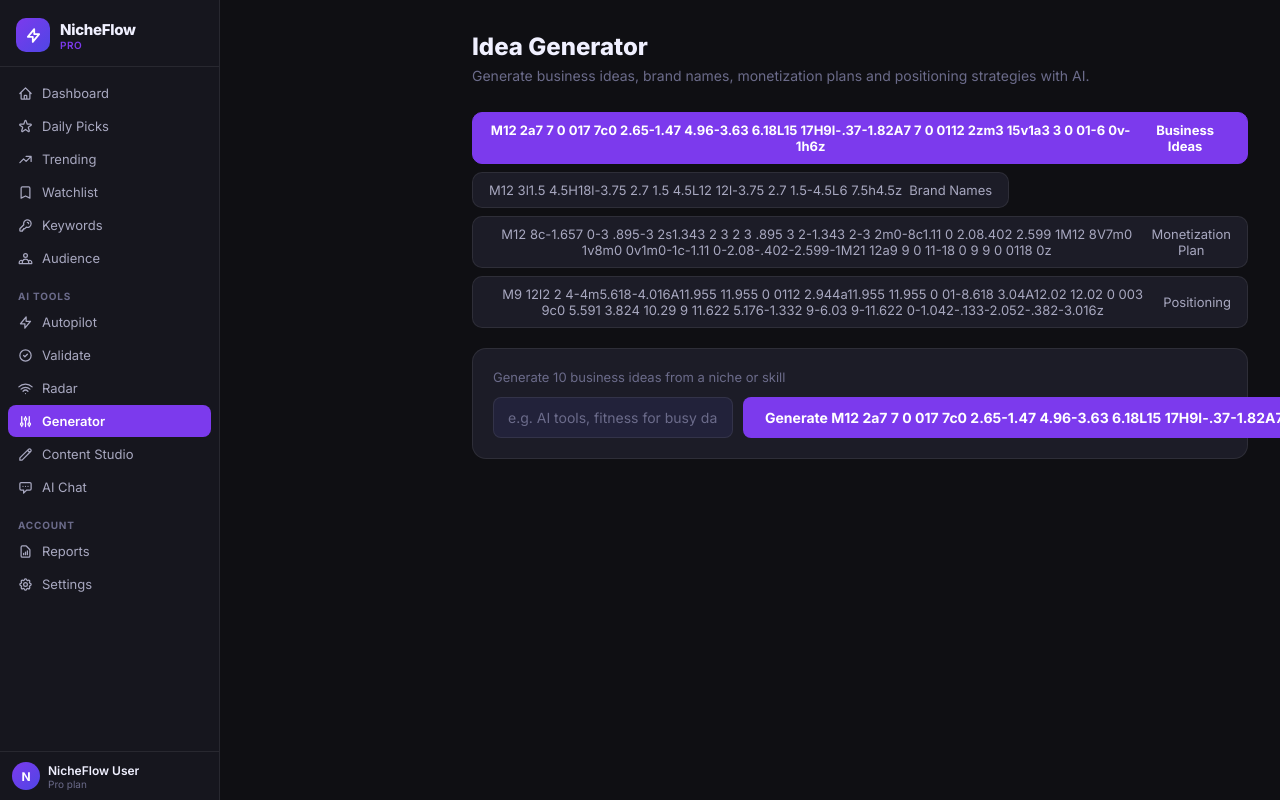
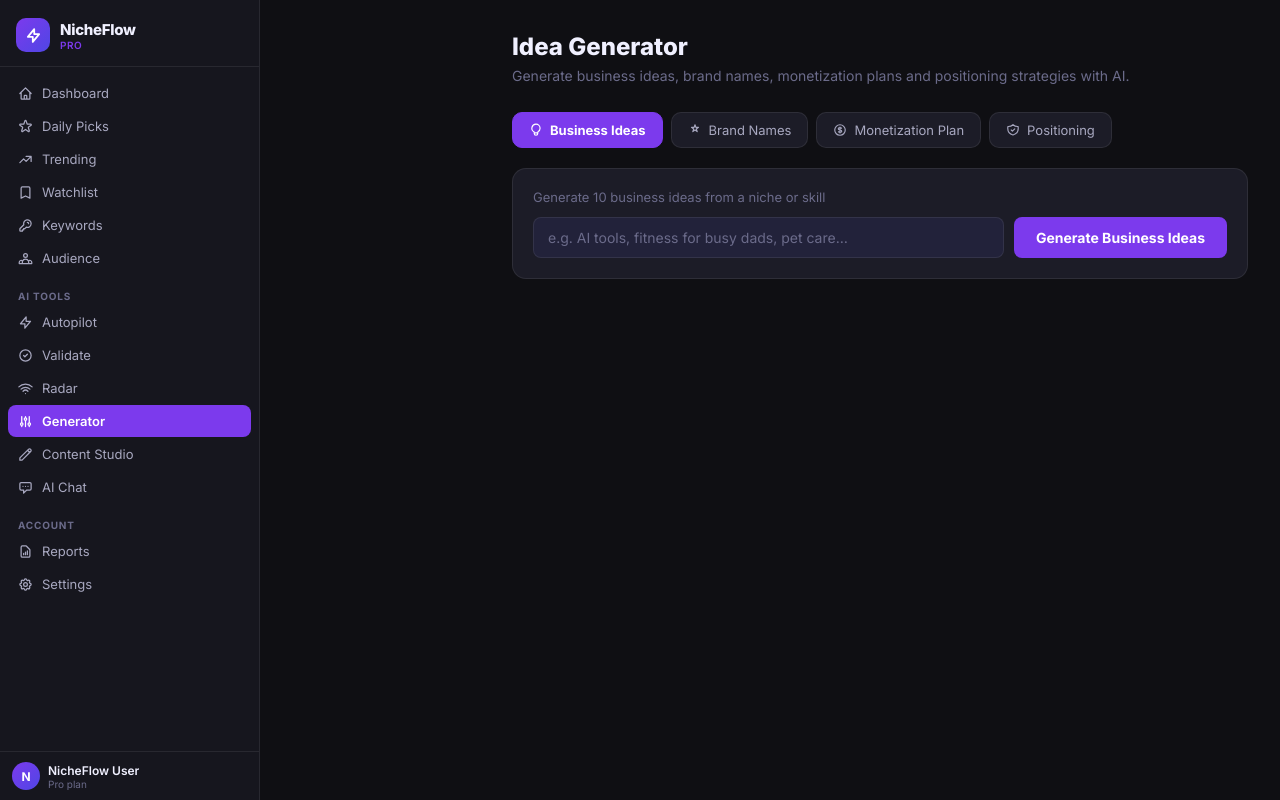
Before and after one commit to NicheFlow1/nicheflow-saas, a Next.js app: page /generator in a window 1280 px wide. Built offline with nearby package versions, Linux system fonts and the light colour scheme.

Commit message:
fix: sync sidebar width to 260px, fix generator SVG paths rendering as text in buttons

```diff
--- a/src/app/generator/page.tsx
+++ b/src/app/generator/page.tsx
@@ -124,7 +124,7 @@
       <div style={{ display: 'flex', gap: '8px', marginBottom: '20px', flexWrap: 'wrap' }}>
         {MODES.map(m => (
           <button key={m.id} onClick={() => { setMode(m.id); setResult(null); setError(''); }} style={{ display: 'flex', alignItems: 'center', gap: '7px', background: mode === m.id ? 'var(--accent)' : 'var(--bg-card)', border: `1px solid ${mode === m.id ? 'var(--accent)' : 'var(--border)'}`, borderRadius: '10px', padding: '9px 16px', color: mode === m.id ? '#fff' : 'var(--text-secondary)', fontSize: '13px', fontWeight: mode === m.id ? 700 : 400, cursor: 'pointer' }}>
-            <span>{m.icon}</span>{m.label}
+            <svg width="14" height="14" viewBox="0 0 24 24" fill="none" stroke="currentColor" strokeWidth="2" strokeLinecap="round" strokeLinejoin="round" style={{flexShrink:0}}><path d={m.icon}/></svg>{m.label}
           </button>
         ))}
       </div>
@@ -137,7 +137,7 @@
             placeholder={mode === 'ideas' ? 'e.g. AI tools, fitness for busy dads, pet care…' : mode === 'names' ? 'e.g. productivity app for remote teams' : mode === 'monetize' ? 'e.g. cooking blog, AI newsletter, Shopify niche store' : 'e.g. project management tool for freelancers'}
             style={{ flex: 1, background: 'var(--bg-elevated)', border: '1px solid var(--border)', borderRadius: '8px', padding: '11px 14px', color: 'var(--text-primary)', fontSize: '14px', outline: 'none' }}/>
           <button onClick={generate} disabled={loading} style={{ background: 'var(--accent)', color: '#fff', border: 'none', borderRadius: '8px', padding: '11px 22px', fontWeight: 700, fontSize: '14px', cursor: loading ? 'not-allowed' : 'pointer', opacity: loading ? 0.7 : 1, flexShrink: 0 }}>
-            {loading ? 'Generating…' : `Generate ${currentMode.icon}`}
+            {loading ? 'Generating…' : `Generate ${currentMode.label}`}
           </button>
         </div>
       </div>
--- a/src/components/layout/LayoutShell.tsx
+++ b/src/components/layout/LayoutShell.tsx
@@ -3,7 +3,7 @@
 import Sidebar from './Sidebar';
 
 const NO_SIDEBAR = ['/', '/auth/login', '/auth/signup', '/auth/callback', '/privacy', '/terms', '/pricing', '/about'];
-const SIDEBAR_W = 220;
+const SIDEBAR_W = 260;
 
 export default function LayoutShell({ children }: { children: React.ReactNode }) {
   const pathname = usePathname();
--- a/src/components/layout/Sidebar.tsx
+++ b/src/components/layout/Sidebar.tsx
@@ -21,7 +21,7 @@
   { href: '/dashboard/settings',     label: 'Settings',       icon: 'M10.325 4.317c.426-1.756 2.924-1.756 3.35 0a1.724 1.724 0 002.573 1.066c1.543-.94 3.31.826 2.37 2.37a1.724 1.724 0 001.065 2.572c1.756.426 1.756 2.924 0 3.35a1.724 1.724 0 00-1.066 2.573c.94 1.543-.826 3.31-2.37 2.37a1.724 1.724 0 00-2.572 1.065c-.426 1.756-2.924 1.756-3.35 0a1.724 1.724 0 00-2.573-1.066c-1.543.94-3.31-.826-2.37-2.37a1.724 1.724 0 00-1.065-2.572c-1.756-.426-1.756-2.924 0-3.35a1.724 1.724 0 001.066-2.573c-.94-1.543.826-3.31 2.37-2.37.996.608 2.296.07 2.572-1.065z M15 12a3 3 0 11-6 0 3 3 0 016 0z' },
 ];
 
-const W = 220;
+const W = 260;
 
 export default function Sidebar({ profile }: { profile?: null | { email?: string; full_name?: string } }) {
   const pathname = usePathname();
@@ -30,7 +30,7 @@
     <aside style={{
       position: 'fixed', top: 0, left: 0, width: W, height: '100vh',
       background: 'var(--bg-surface)', borderRight: '1px solid var(--border)',
-      display: 'flex', flexDirection: 'column', zIndex: 100, overflowY: 'auto',
+      display: 'flex', flexDirection: 'column', zIndex: 100, overflowY: 'hidden',
       boxSizing: 'border-box',
     }}>
       {/* Logo */}
```
